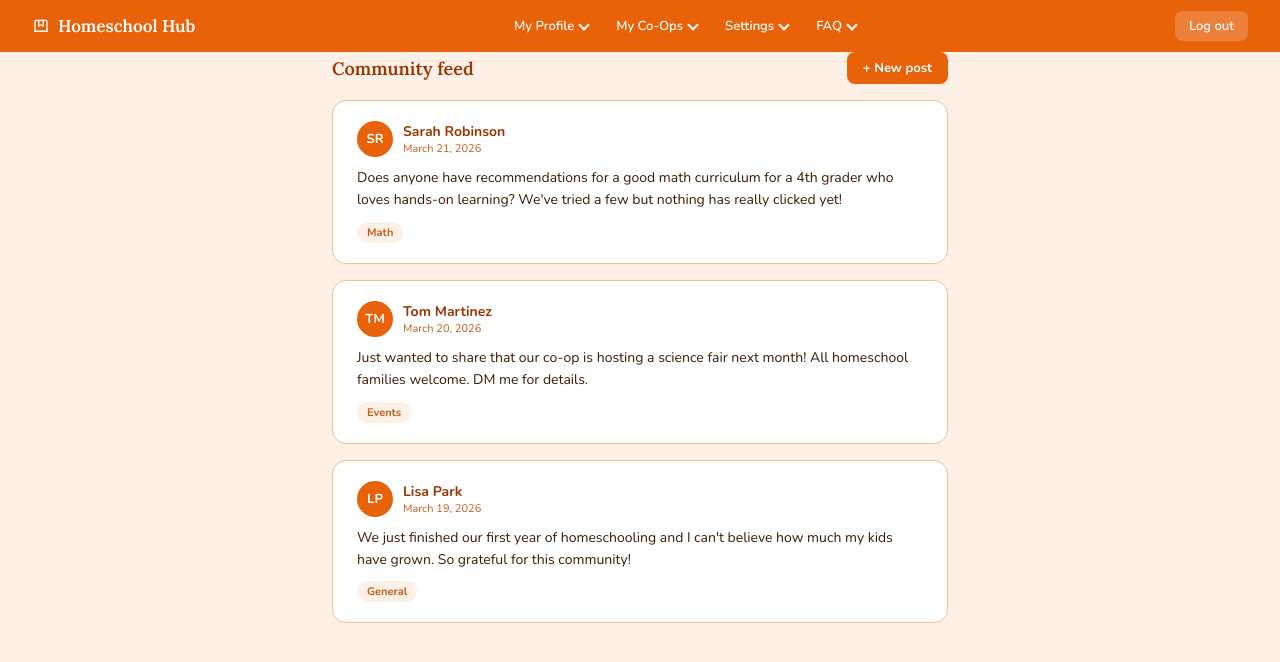
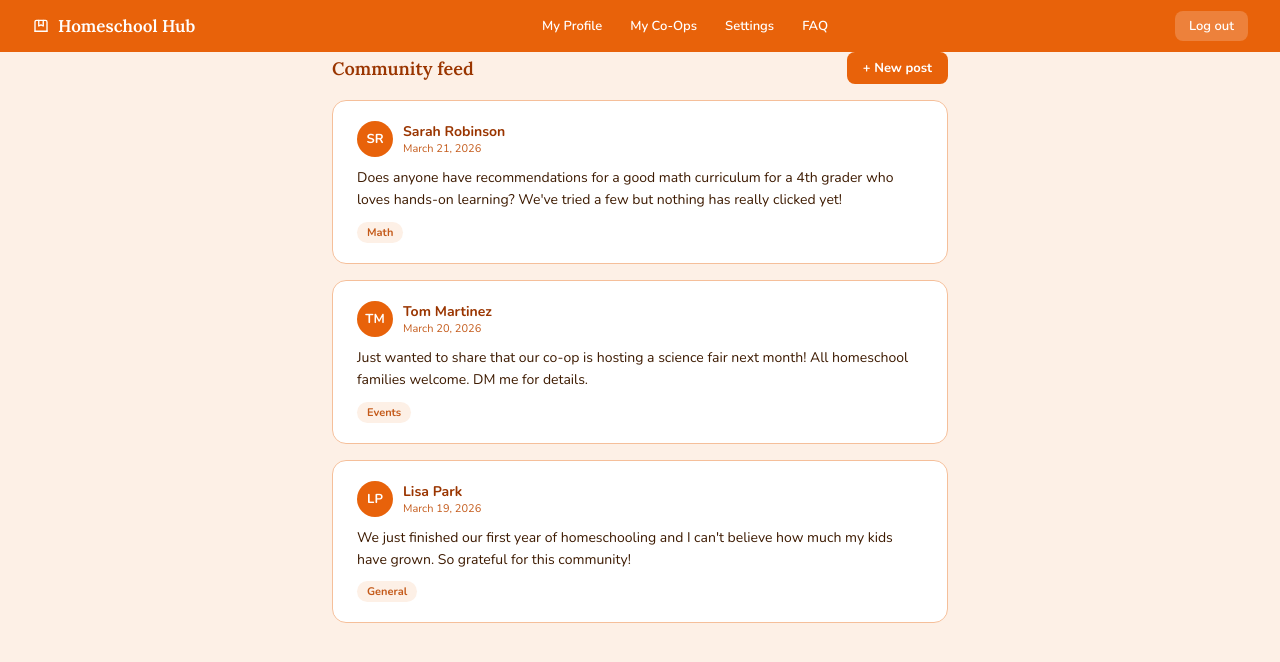
Before and after one commit to brooke-brown/hoohacks26, a React (Vite) app in the folder frontend/: page /dashboard in a window 1280 px wide. Shown: the top 662 px of the page. Built offline with nearby package versions, Linux system fonts and the light colour scheme.

Commit message:
adding more feature -> smooth dropdown

```diff
--- a/frontend/src/pages/Dashboard.jsx
+++ b/frontend/src/pages/Dashboard.jsx
@@ -80,6 +80,9 @@ export default function Dashboard() {
             transition: opacity 0.2s ease, transform 0.2s ease;
             }
         .db-dropdown:hover .db-dropdown-menu {
+            background: #E8620A;
+            color: #fff;
+            border-radius: 6px;
             opacity: 1;
             transform: translateY(0);
             pointer-events: all;
@@ -108,7 +111,6 @@ export default function Dashboard() {
                   style={styles.dropdownBtn}
                 >
                   {item.label}
-                  <span style={styles.chevron} />
                 </button>
                 <div className="db-dropdown-menu">
                   {item.items.map((i) => (
@@ -165,7 +167,6 @@ const styles = {
   logo: { fontFamily: "'Lora', serif", color: "#fff", fontSize: "17px", display: "flex", alignItems: "center", gap: "8px" },
   navLinks: { display: "flex", alignItems: "center", gap: "4px" },
   dropdownBtn: { background: "none", border: "none", color: "#fff", fontFamily: "'Nunito', sans-serif", fontSize: "13px", fontWeight: 600, padding: "6px 12px", borderRadius: "8px", cursor: "pointer", display: "flex", alignItems: "center", gap: "6px" },
-  chevron: { display: "inline-block", width: "8px", height: "8px", borderRight: "2px solid #fff", borderBottom: "2px solid #fff", transform: "rotate(45deg)", marginBottom: "2px" },
   dropdownItem: { display: "block", padding: "8px 12px", fontSize: "13px", color: "#9A3500", borderRadius: "6px", cursor: "pointer" },
   logout: { background: "rgba(255,255,255,0.2)", color: "#fff", border: "none", borderRadius: "8px", padding: "6px 14px", fontFamily: "'Nunito', sans-serif", fontSize: "13px", cursor: "pointer", fontWeight: 600 },
   welcomeText: { fontFamily: "'Lora', serif", fontSize: "36px", color: "#9A3500", margin: 0 },
```
